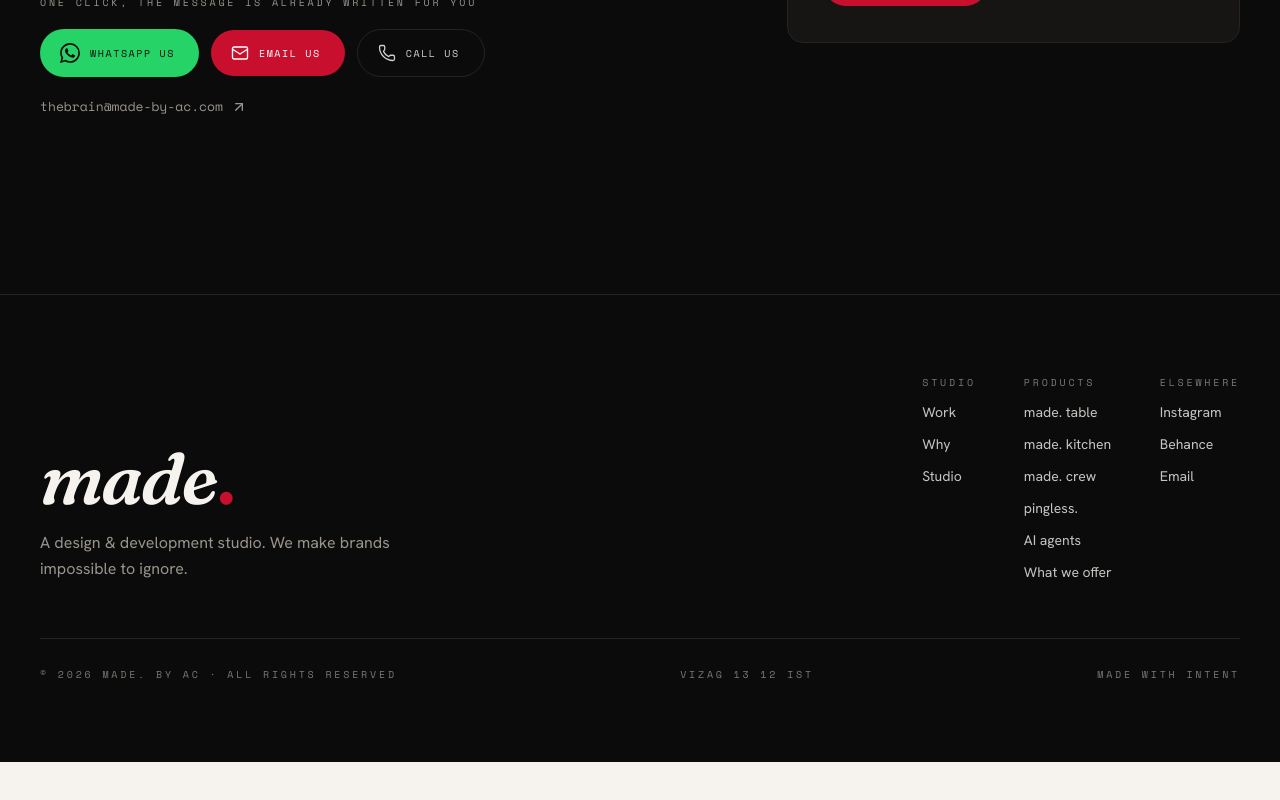
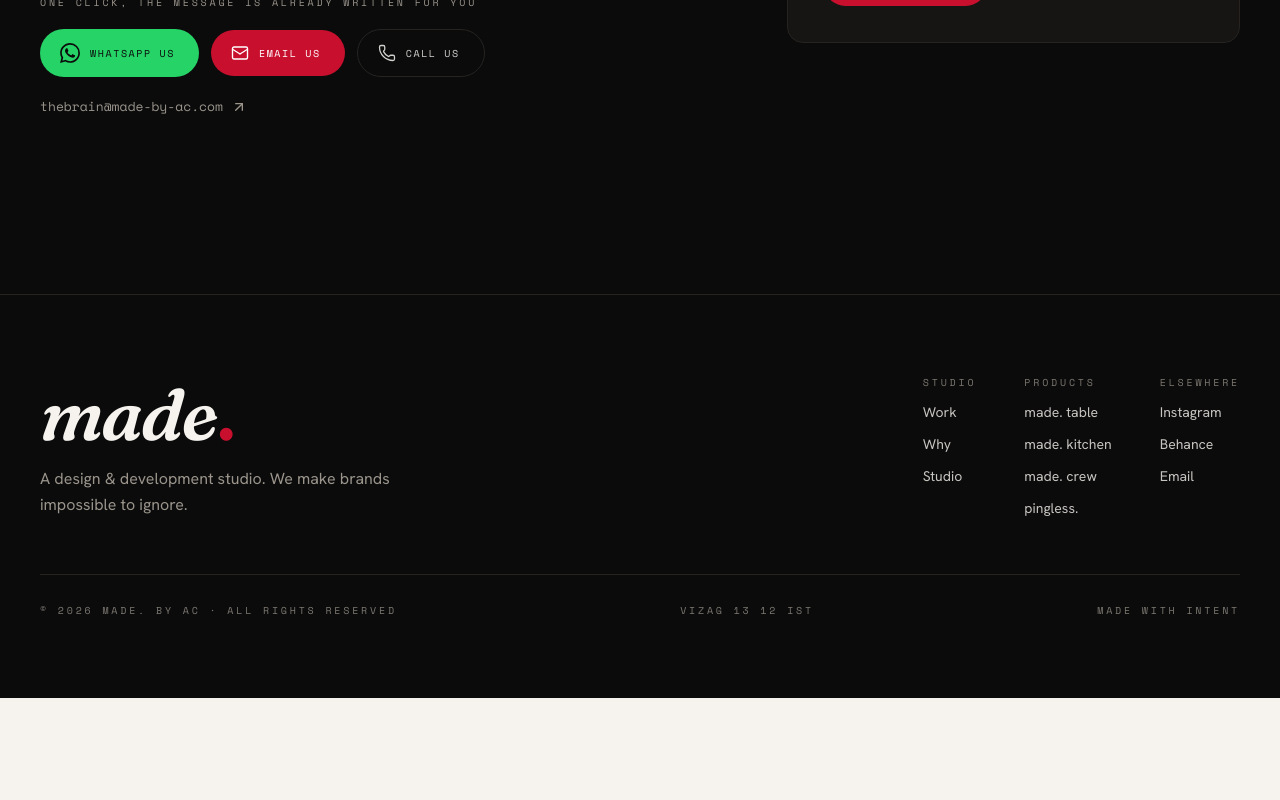
Before and after one commit to asrithcheepurupalli/made.byac, a React (Vite) app: page / in a window 1280 px wide. Shown: the part 10899-11699 px from the top of the page. After the commit the page ends 11673 px from the top, so only its background shows below. Built offline with nearby package versions, Linux system fonts and the light colour scheme; no server answers.

Commit message:
Footer: tidy Products column (drop 'AI agents' + 'What we offer')
Those are services/pages, not products. Products now lists only the actual products:
made. table, made. kitchen, made. crew, pingless.

```diff
--- a/src/site/SiteFooter.tsx
+++ b/src/site/SiteFooter.tsx
@@ -28,8 +28,6 @@ export function SiteFooter() {
               <a href="https://kitchen.made-by-ac.com" target="_blank" rel="noreferrer" className="text-paper/80 hover:text-gold transition-colors text-sm">made. kitchen</a>
               <a href="https://crew.made-by-ac.com" target="_blank" rel="noreferrer" className="text-paper/80 hover:text-gold transition-colors text-sm">made. crew</a>
               <a href="https://pingless.made-by-ac.com" target="_blank" rel="noreferrer" className="text-paper/80 hover:text-gold transition-colors text-sm">pingless.</a>
-              <a href="/ai" className="text-paper/80 hover:text-gold transition-colors text-sm">AI agents</a>
-              <a href="/offer" className="text-paper/80 hover:text-gold transition-colors text-sm">What we offer</a>
             </div>
             <div className="flex flex-col gap-3">
               <span className="label text-grey">Elsewhere</span>
```
